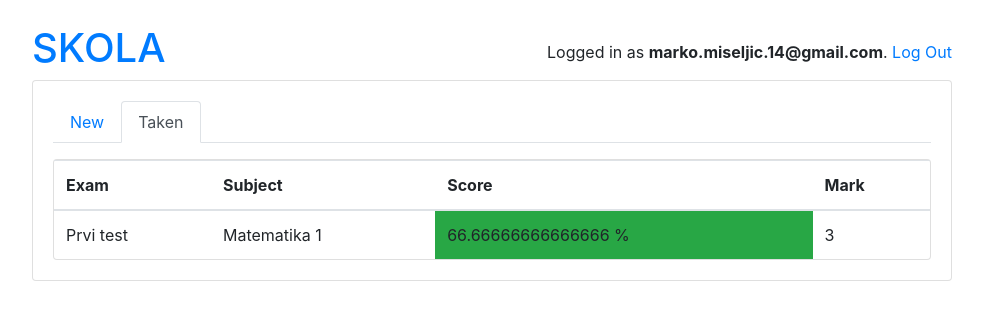
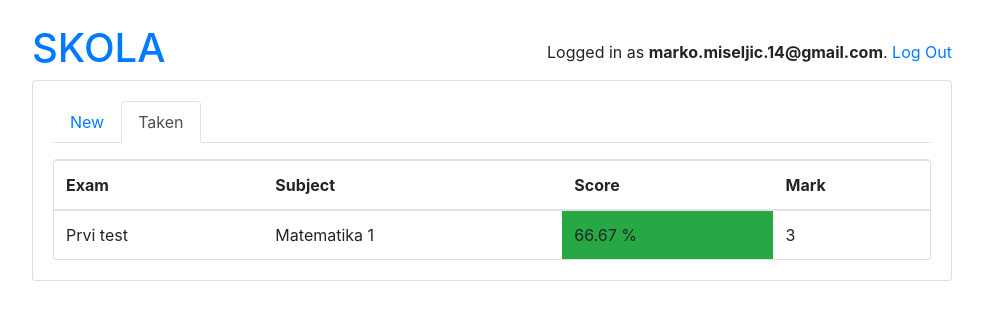
Before and after one commit to extreme1337/exams, a Django app: page /students/exam/13/ in a window 1280 px wide. Shown: the top 320 px of the page, without its empty margins (148-1131 px from the left). Run offline with Django 3.2, Linux system fonts and the light colour scheme; a user stored in the database is signed in; data comes from the database, SQL or seed files in the repository; both versions use the stored data as it was after the commit; some libraries are stand-ins or nearby versions.

Commit message:
small changes with displaying score

```diff
--- a/account/views.py
+++ b/account/views.py
@@ -92,6 +92,7 @@ def exam_data_view(request, pk):
         questions.append({str(q): answers})
 
     print(questions)
+
     return JsonResponse({
         'data': questions,
         'time': exam.duration,
@@ -117,21 +118,21 @@ def save_exam_view(request, pk):
         student = request.user.student
         exam = get_object_or_404(Exam, pk=pk)
 
+        max_score = 0
         score = 0
-        multiplier = 100 / exam.nuber_of_questions
         results = []
         correct_answer = None
 
         for q in questions:
             a_selected = request.POST.get(q.question_text)
-
+            max_score += q.points
             if a_selected != "":
                 question_answers = Answer.objects.filter(question=q)
                 for a in question_answers:
                     if a_selected == a.text:
                         StudentAnswer.objects.create(student=student, answer=a)
                         if a.correct:
-                            score += 1
+                            score += q.points
                             correct_answer = a.text
                     else:
                         if a.correct:
@@ -141,7 +142,13 @@ def save_exam_view(request, pk):
             else:
                 results.append({str(q): 'not answered'})
 
-        score_ = score * multiplier
+        multiplier = score / max_score
+        print("###################### MAX SCORE")
+        print(max_score)
+        print("########################## SCORE")
+        print(score)
+        score_ = multiplier * 100
+        print(score_)
 
         TakenExam.objects.create(student=student, exam=exam, score=score_)
 
--- a/static_in_project/js/exam.js
+++ b/static_in_project/js/exam.js
@@ -52,13 +52,16 @@ $.ajax({
         const data = response.data
         data.forEach(el => {
             for(const [question, answers] of Object.entries(el)){
+                console.log(el)
                 examBox.innerHTML += `
                     <hr>
                     <div class="mb-2">
                         <b>${question}</b>
+                        <p>Points: </p>
                     </div>
                 `
                 answers.forEach(answer => {
+
                     examBox.innerHTML += `
                         <div>
                             <input type="radio" class="ans" id="${question} - ${answer}" name="${question}" value="${answer}">
--- a/templates/students/taken_exam_list.html
+++ b/templates/students/taken_exam_list.html
@@ -17,10 +17,10 @@
 
                 {% for taken_exam in taken_exams %}
                     <tr>
-                        <td>{{ taken_exam.exam.type }}</td>
-                        <td>{{ taken_exam.exam.subject }}</td>
-                        <td class=" {% if taken_exam.score < taken_exam.exam.required_score_to_pass %} bg-danger {% else %} bg-success {% endif %}">{{ taken_exam.score }} %</td>
-                        <td>
+                        <td class="align-middle">{{ taken_exam.exam.type }}</td>
+                        <td class="align-middle">{{ taken_exam.exam.subject }}</td>
+                        <td class="align-middle {% if taken_exam.score < taken_exam.exam.required_score_to_pass %} bg-danger {% else %} bg-success {% endif %}">{{ taken_exam.score|floatformat:2 }} %</td>
+                        <td class="align-middle">
                             {% if taken_exam.score >= 55 and taken_exam.score < 65 %}
                                 2
                             {% elif taken_exam.score >= 65 and taken_exam.score < 75 %}
@@ -36,7 +36,7 @@
                     </tr>
                     {% empty %}
                     <tr>
-                        <td class="bg-light text-centar font-italic" colspan="3">You haven't cmpleted any exam yet.</td>
+                        <td class="align-middle bg-light text-centar font-italic" colspan="3">You haven't cmpleted any exam yet.</td>
                     </tr>
                 {% endfor %}
 
--- a/templates/teachers/exam_change_list.html
+++ b/templates/teachers/exam_change_list.html
@@ -27,9 +27,9 @@
             <td class="align-middle">{{exam.active}}</td>
             <td class="align-middle">
               {% if exam.active == False %}
-                <a type="button" class="btn btn-success align-middle" href="{% url 'teachers:exam_change_activity' exam.pk %}">Activate</a>
+                <a type="button" class="btn btn-success float-middle" href="{% url 'teachers:exam_change_activity' exam.pk %}">Activate</a>
               {% else %}
-                <a type="button" class="btn btn-danger align-middle" href="{% url 'teachers:exam_change_activity' exam.pk %}">Deactive</a>
+                <a type="button" class="btn btn-danger float-middle" href="{% url 'teachers:exam_change_activity' exam.pk %}">Deactive</a>
               {% endif %}
             </td>
             <td class="align-middle"><a href="{% url 'teachers:exam_results' exam.pk %}" class="btn btn-primary float-middle">View results</a></td>
--- a/templates/teachers/exam_results.html
+++ b/templates/teachers/exam_results.html
@@ -16,7 +16,8 @@
     <div class="card-header">
         <strong>Taken Exams</strong>
         <span class="badge badge-pill badge-primary float-right">Average Score:
-            {{exam_score.average_score|default_if_none:0.0 }}</span>
+            {% if exam_score.average_score == 0.0 %} {{ exam_score.average_score|default_if_none:0.0 }} {% else %} {{exam_score.average_score|floatformat:2 }} {% endif %}
+            </span>
     </div>
     <table class="table mb-0">
         <thead>
@@ -34,7 +35,7 @@
             <tr data-toggle="collapse" data-target="#taken_exam{{taken_exam.id}}" class="accordion-toogle">
                 <td>{{ taken_exam.student.user.username }}</td>
                 <td>{{ taken_exam.date|naturaltime }}</td>
-                <td>{{ taken_exam.score }}</td>
+                <td>{{ taken_exam.score|floatformat:2 }}</td>
                 <td>
                     {% if taken_exam.score >= 55 and taken_exam.score < 65 %}
                     2
```
Also changed, not shown: account/forms.py (+1 -6 lines), db.sqlite3.
